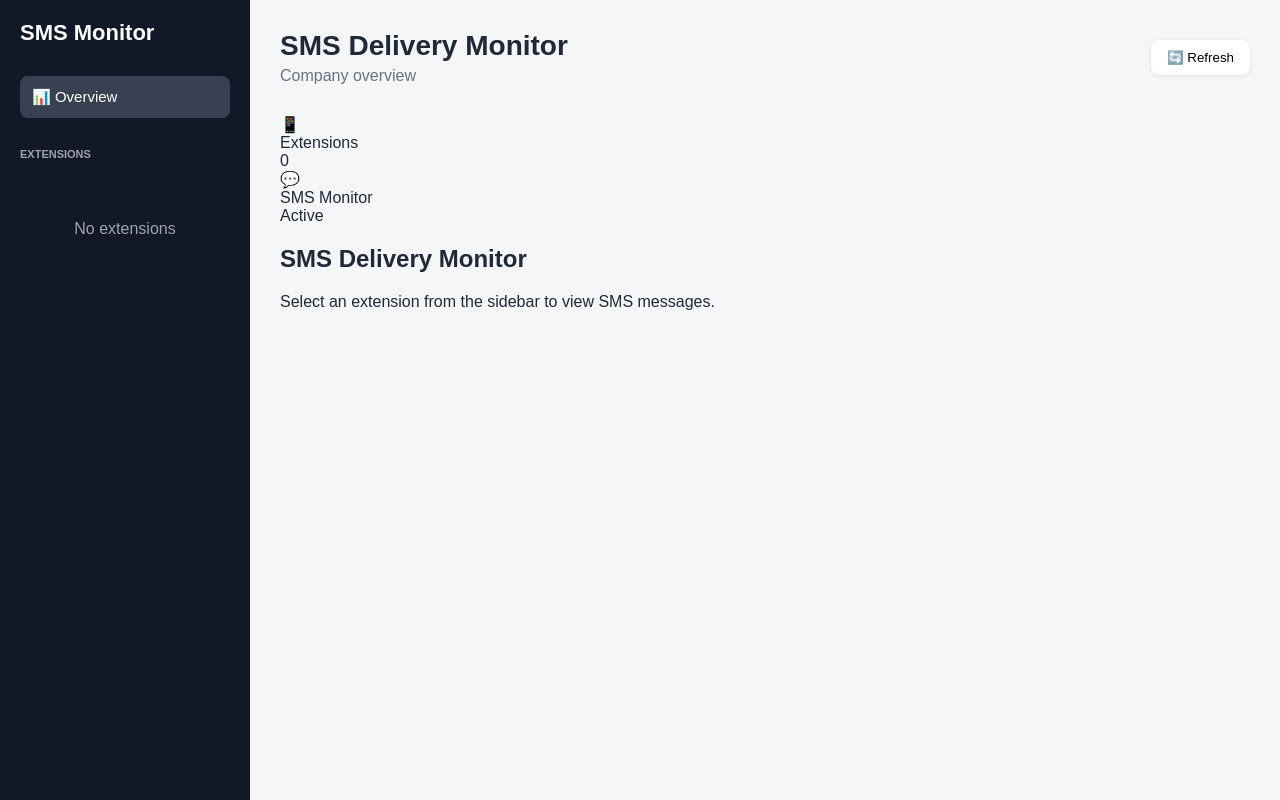
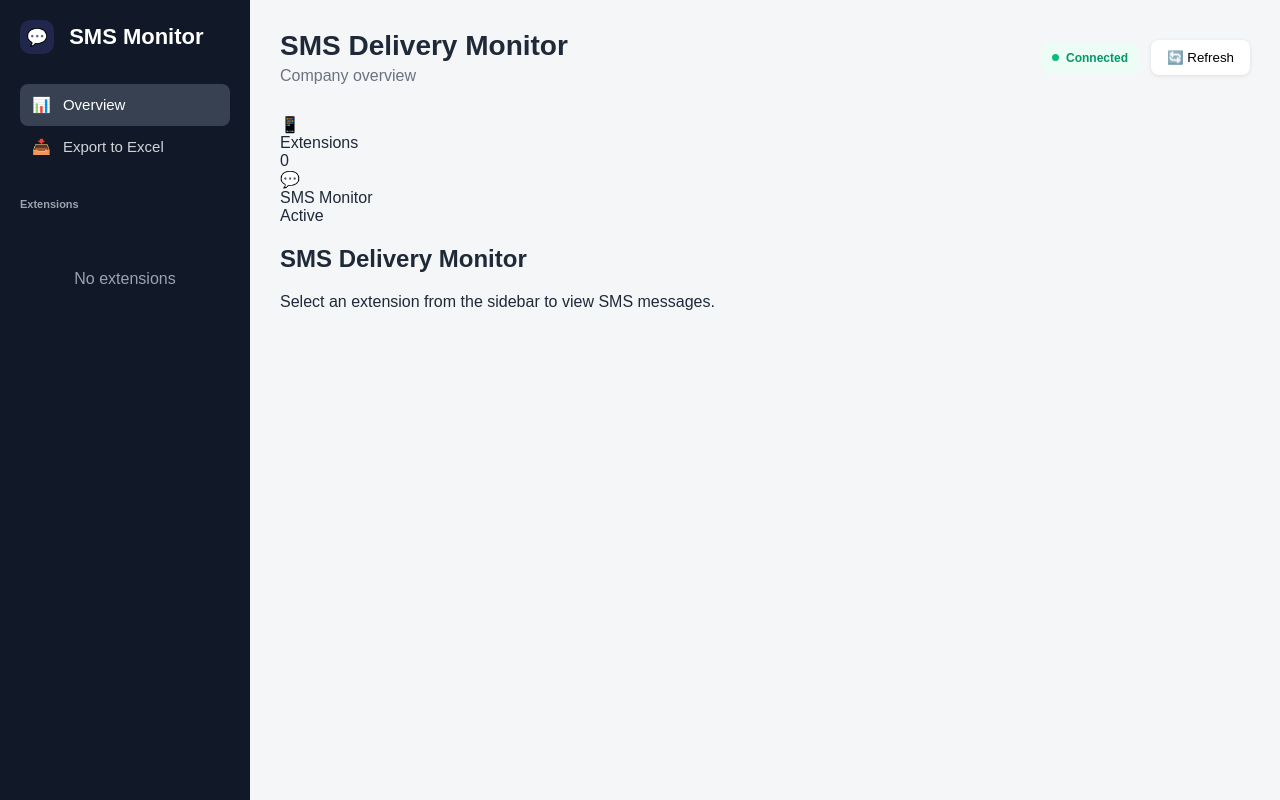
Before and after one commit to adminmaksym/sms_ring_test, a Flask app: page / in a window 1280 px wide. Run offline with Flask 3, Linux system fonts and the light colour scheme; data that the repository does not hold is empty.

Commit message:
Add files via upload

```diff
--- a/templates/dashboard.html
+++ b/templates/dashboard.html
@@ -2,7 +2,6 @@
 <html lang="en">
 
 <head>
-
     <meta charset="UTF-8">
 
     <meta
@@ -16,7 +15,6 @@
         rel="stylesheet"
         href="{{ url_for('static', filename='style.css') }}"
     >
-
 </head>
 
 
@@ -24,30 +22,63 @@
 
 <div class="app">
 
-    <!-- ========================================= -->
-    <!-- SIDEBAR -->
-    <!-- ========================================= -->
+    <!-- =====================================================
+         SIDEBAR
+         ===================================================== -->
 
     <aside class="sidebar">
 
+        <!-- LOGO -->
+
         <div class="logo">
+            <span style="
+                display:inline-flex;
+                width:34px;
+                height:34px;
+                align-items:center;
+                justify-content:center;
+                margin-right:9px;
+                border-radius:10px;
+                background:rgba(99,102,241,.18);
+                font-size:17px;
+                vertical-align:middle;
+            ">💬</span>
+
+            <span style="vertical-align:middle;">
                 SMS Monitor
+            </span>
         </div>
 
+
+        <!-- NAVIGATION -->
+
+        <nav>
 
             <button
                 id="overviewButton"
                 class="nav-button active"
                 onclick="showOverview()"
             >
-
-            📊 Overview
-
+                <span style="margin-right:8px;">📊</span>
+                Overview
             </button>
 
 
+            <button
+                class="nav-button"
+                onclick="showExportPanel()"
+            >
+                <span style="margin-right:8px;">📥</span>
+                Export to Excel
+            </button>
+
+        </nav>
+
+
+        <!-- EXTENSIONS -->
+
         <div class="section-title">
-            EXTENSIONS
+            Extensions
         </div>
 
 
@@ -62,12 +93,11 @@
     </aside>
 
 
-    <!-- ========================================= -->
-    <!-- MAIN -->
-    <!-- ========================================= -->
+    <!-- =====================================================
+         MAIN CONTENT
+         ===================================================== -->
 
     <main class="main">
-
 
         <!-- HEADER -->
 
@@ -87,14 +117,48 @@
             </div>
 
 
+            <div style="
+                display:flex;
+                align-items:center;
+                gap:12px;
+            ">
+
+                <div style="
+                    display:flex;
+                    align-items:center;
+                    gap:7px;
+                    padding:8px 11px;
+                    border-radius:9px;
+                    background:#ecfdf5;
+                    color:#059669;
+                    font-size:12px;
+                    font-weight:650;
+                ">
+
+                    <span style="
+                        width:7px;
+                        height:7px;
+                        border-radius:50%;
+                        background:#10b981;
+                        display:inline-block;
+                    "></span>
+
+                    Connected
+
+                </div>
+
+
                 <button
                     class="refresh"
                     onclick="refreshCurrentView()"
                 >
 
-                🔄 Refresh
+                    🔄
+                    <span>Refresh</span>
 
                 </button>
+
+            </div>
 
         </header>
 
@@ -111,11 +175,14 @@
 
         </section>
 
-
     </main>
 
 </div>
 
+
+<!-- =====================================================
+     JAVASCRIPT
+     ===================================================== -->
 
 <script
     src="{{ url_for('static', filename='dashboard.js') }}"
```
Lines whose indentation alone changed are shown as unchanged.
